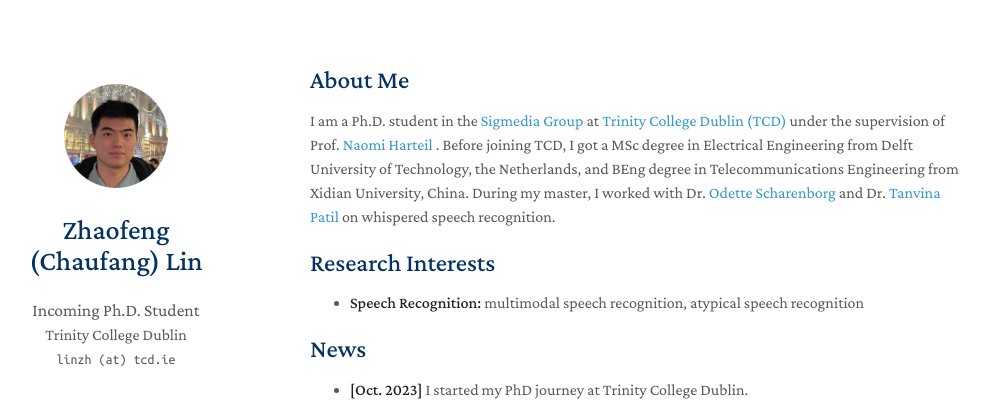
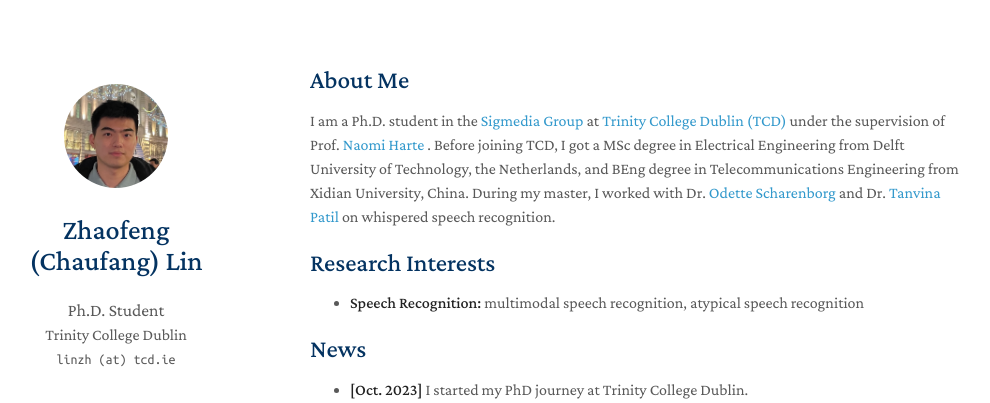
Before and after one commit to chaufanglin/chaufanglin.github.io, a Jekyll site: the page built from index.md, in a window 1280 px wide. Shown: the top 403 px of the page, without its empty margins (160-1150 px from the left). Built offline with Jekyll 4.4.1, drawn with Linux system fonts in a browser that asks for light colours; nearby versions of some CDN libraries; a style sheet for code colours, icons or effects is not loaded; our own code applies the rules of GitHub Pages for plain Markdown files.

Commit message:
updated new position

```diff
--- a/_config.yml
+++ b/_config.yml
@@ -1,6 +1,6 @@
 # Basic Information
 title: Zhaofeng (Chaufang) Lin
-position: Incoming Ph.D. Student
+position: Ph.D. Student
 subaffiliation: Sigmedia Group
 affiliation: Trinity College Dublin
 subposition_link: https://sigmedia.github.io
--- a/index.md
+++ b/index.md
@@ -4,7 +4,7 @@ layout: homepage
 
 ## About Me
 
-I am a Ph.D. student in the <a href="https://sigmedia.github.io" target="_blank">Sigmedia Group</a> at <a href="https://www.tcd.ie/" target="_blank">Trinity College Dublin (TCD)</a> under the supervision of Prof. <a href="https://sigmedia.github.io/team/nharte" target="_blank">Naomi Harteil</a> . Before joining TCD, I got a MSc degree in Electrical Engineering from Delft University of Technology, the Netherlands, and BEng degree in Telecommunications Engineering from Xidian University, China. During my master, I worked with Dr. <a href="https://odettescharenborg.wordpress.com/" target="_blank">Odette Scharenborg</a> and Dr. <a href="https://sites.google.com/site/tanvinabpatel/" target="_blank">Tanvina Patil</a> on whispered speech recognition.
+I am a Ph.D. student in the <a href="https://sigmedia.github.io" target="_blank">Sigmedia Group</a> at <a href="https://www.tcd.ie/" target="_blank">Trinity College Dublin (TCD)</a> under the supervision of Prof. <a href="https://sigmedia.github.io/team/nharte" target="_blank">Naomi Harte</a> . Before joining TCD, I got a MSc degree in Electrical Engineering from Delft University of Technology, the Netherlands, and BEng degree in Telecommunications Engineering from Xidian University, China. During my master, I worked with Dr. <a href="https://odettescharenborg.wordpress.com/" target="_blank">Odette Scharenborg</a> and Dr. <a href="https://sites.google.com/site/tanvinabpatel/" target="_blank">Tanvina Patil</a> on whispered speech recognition.
 
 ## Research Interests
 
```
